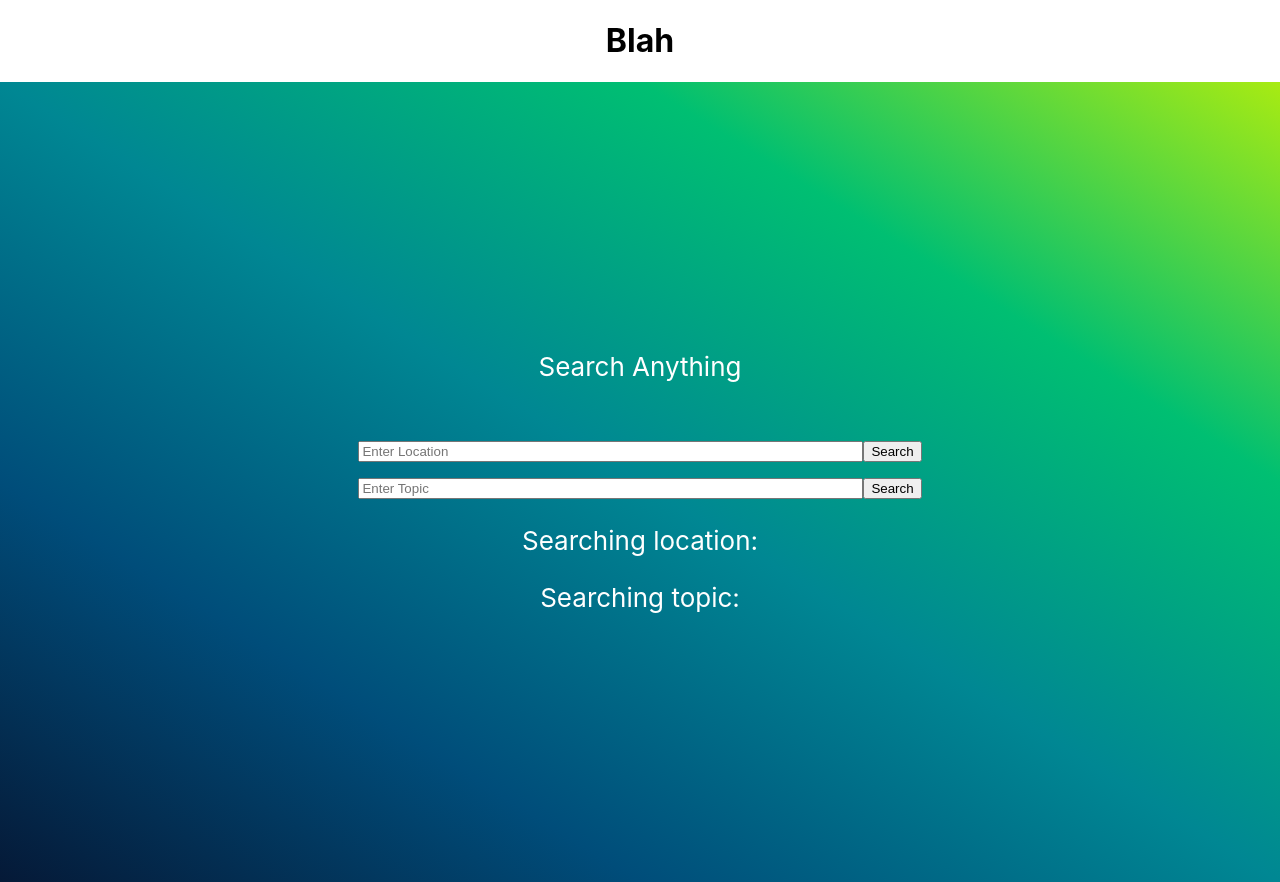
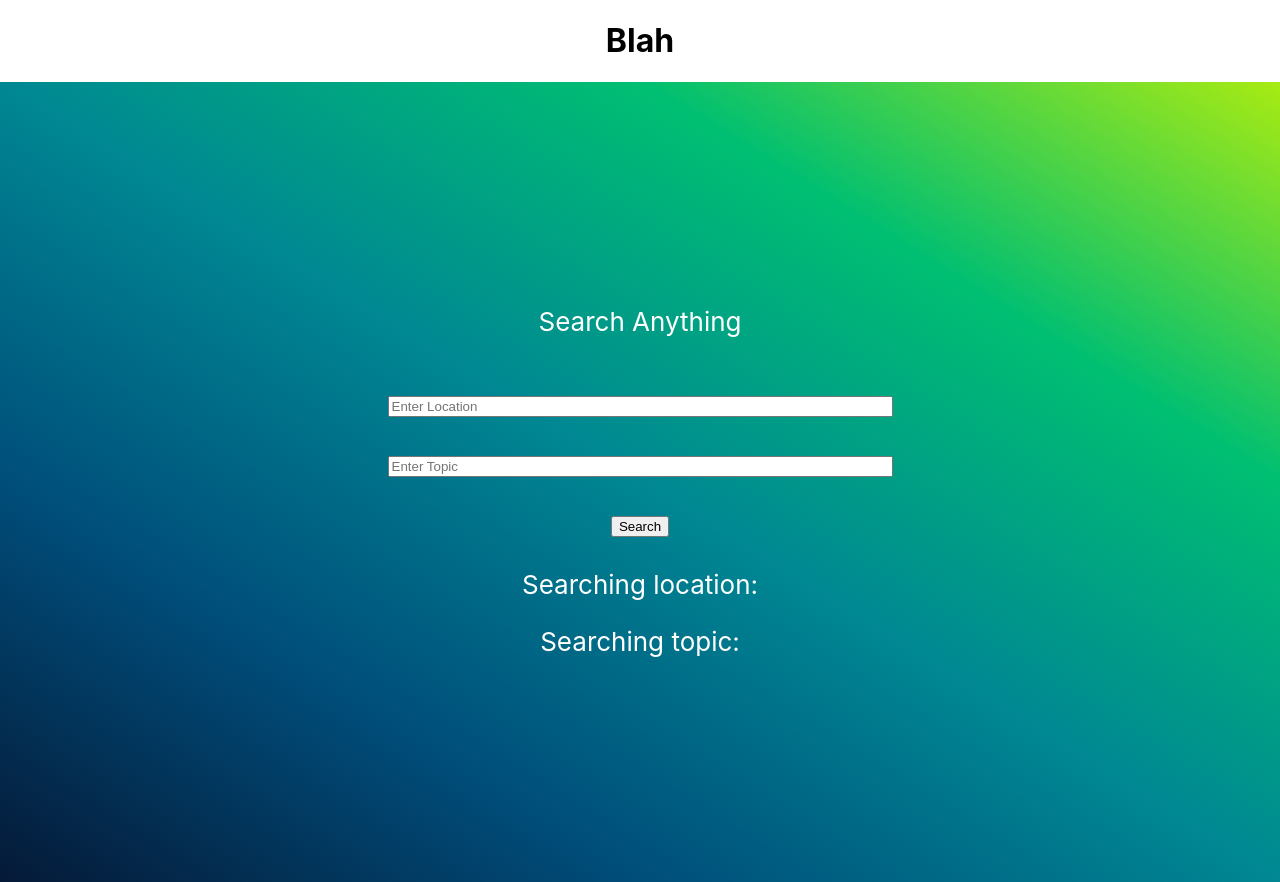
Before and after one commit to VinceMu/CseHack, a React (Create React App) app in the folder web/hack-app/: page / in a window 1280 px wide. Built offline with nearby package versions, Linux system fonts and the light colour scheme.

Commit message:
fixed form maybe

```diff
--- a/web/hack-app/package.json
+++ b/web/hack-app/package.json
@@ -3,6 +3,7 @@
   "version": "0.1.0",
   "private": true,
   "dependencies": {
+    "axios": "^0.19.0",
     "react": "^16.8.6",
     "react-dom": "^16.8.6",
     "react-scripts": "3.0.1"
--- a/web/hack-app/src/components/Search/index.js
+++ b/web/hack-app/src/components/Search/index.js
@@ -21,15 +21,11 @@ class SearchBar extends Component {
     this.setState({ location: e.target.value})
   }
 
-
   handleSearchTop (e) {
     this.setState({ topic: e.target.value})
   }
 
   handleGoClick () {
-    // if (!this.props.github.isFetchingUser) {
-    //   this.props.actions.fetchUser(this.state)
-    // }
     // send the post request!!!!
     // test by printing
 
@@ -47,19 +43,14 @@ class SearchBar extends Component {
                 placeholder='Enter Location'
                 onChange={this.handleSearchLoc.bind(this)}
                 value={this.state.location} />
-            <button
-                type='submit'
-                onClick={this.handleGoClick.bind(this)}>
-                Search
-            </button>
-            </form>
-            <form onSubmit={e => e.preventDefault()}>
+                <br />
             <input
                 type='text'
                 size='60'
                 placeholder='Enter Topic'
                 onChange={this.handleSearchTop.bind(this)}
                 value={this.state.topic} />
+                <br />
             <button
                 type='submit'
                 onClick={this.handleGoClick.bind(this)}>
```
Also changed, not shown: 1 other file (tests, documents, lock files or other folders).
